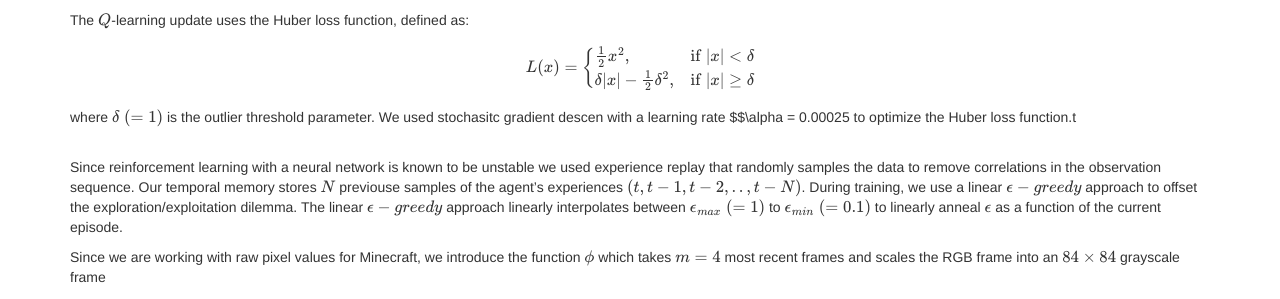
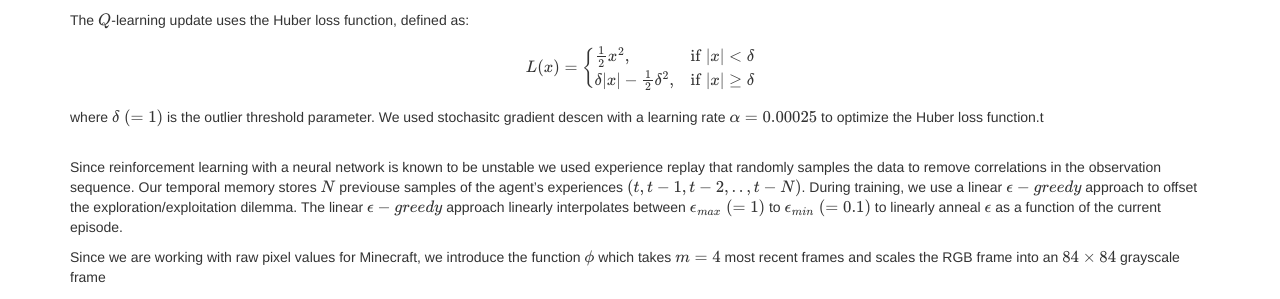
Before and after one commit to hfloresr/Sandhog, a Jekyll site: the page built from docs/status.md, in a window 1280 px wide and 900 px high, scrolled down 2109 px. Shown: the part 153-452 px from the top of the window. Built offline with Jekyll 4.4.1, drawn with Linux system fonts in a browser that asks for light colours; formulas are drawn with MathJax 3.

Commit message:
fixed latex typo

```diff
--- a/docs/status.md
+++ b/docs/status.md
@@ -76,7 +76,7 @@ $$L(x) =
 \delta |x| - \frac{1}{2}\delta^{2}, & \text{if $|x| \geq \delta$}
 \end{cases}$$
 
-where $$\delta \; (= 1)$$ is the outlier threshold parameter. We used stochasitc gradient descen with a learning rate $$\alpha = 0.00025 to optimize the Huber loss function.t
+where $$\delta \; (= 1)$$ is the outlier threshold parameter. We used stochasitc gradient descen with a learning rate $$\alpha = 0.00025$$ to optimize the Huber loss function.t
 
 <br>
 Since reinforcement learning with a neural network is known to be unstable we used experience replay
```
